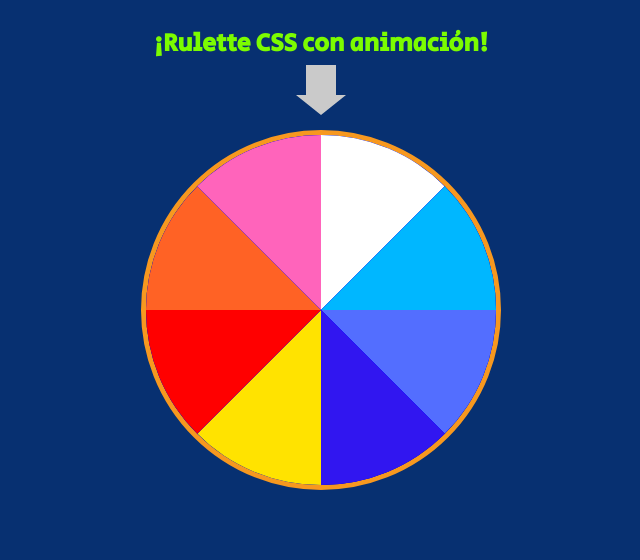
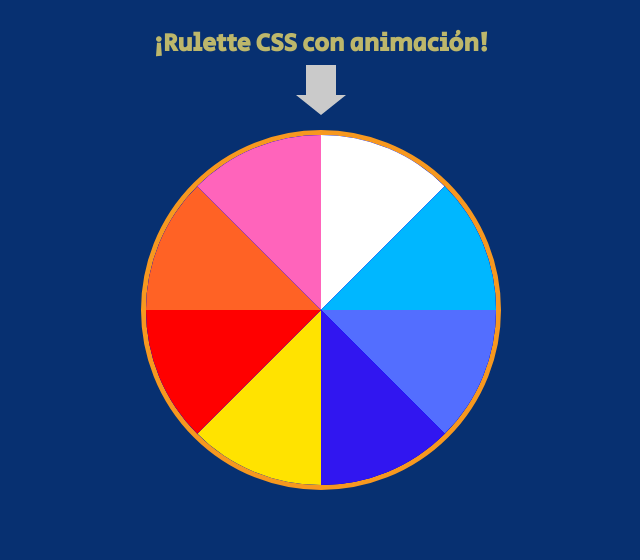
Before and after one commit to Nehimy/Ruleta, a plain HTML site: page index.html in a window 1280 px wide. Shown: the whole page, without its empty margins (319-959 px from the left). Drawn offline with Linux system fonts and the light colour scheme.

Commit message:
color mostaza

```diff
--- a/style.css
+++ b/style.css
@@ -32,7 +32,7 @@ body {
     /* background-image: linear-gradient(rgb(249, 217, 70) 28%, rgb(159, 145, 30) 35%, rgb(247, 203, 0) 54%); */
     background-clip: text;
     /* -webkit-text-fill-color: transparent; */
-    color: lawngreen;
+    color: darkkhaki;
     /* font-family: 'Russo One', sans-serif; */
     font-family: 'Secular One', sans-serif;
 }
```
